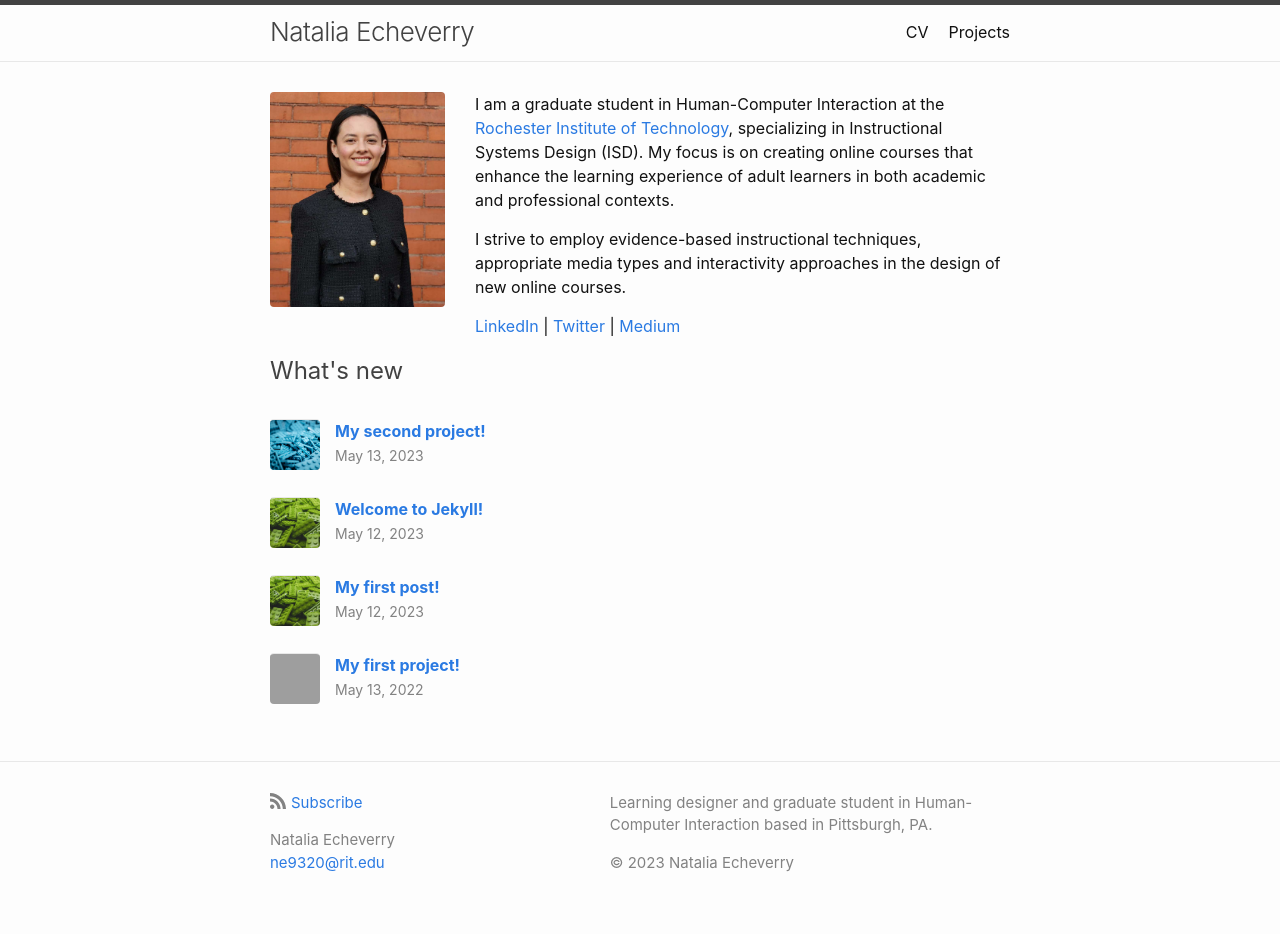
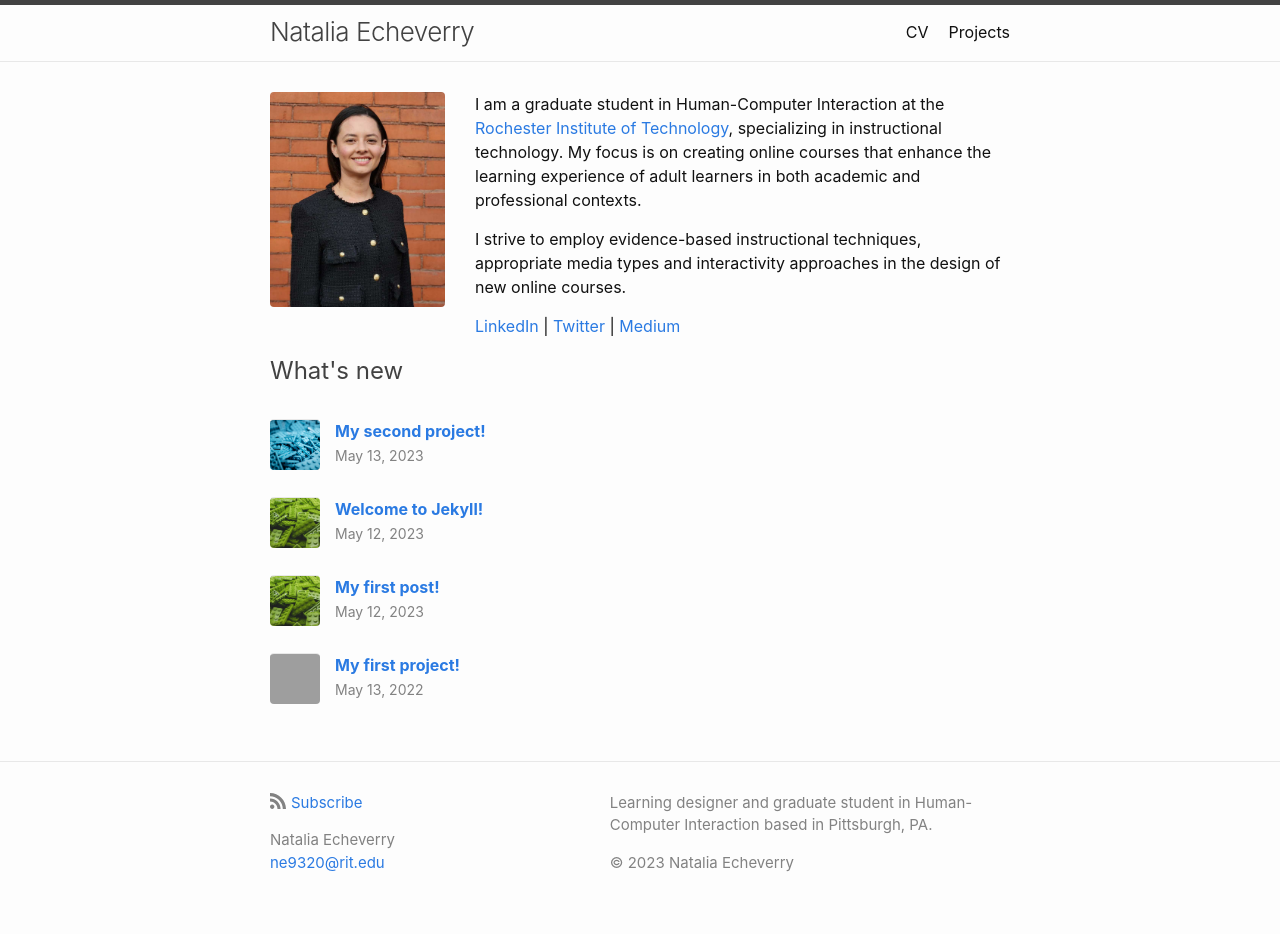
Before and after one commit to verrynatalia/verrynatalia, a Jekyll site: the page built from index.markdown, in a window 1280 px wide. Built offline with Jekyll 4.4.1, drawn with Linux system fonts in a browser that asks for light colours; some web fonts are replaced; grey boxes are pictures that could not be loaded.

Commit message:
Update index.markdown

```diff
--- a/index.markdown
+++ b/index.markdown
@@ -5,7 +5,7 @@
 layout: home
 ---
 
-I am a graduate student in Human-Computer Interaction at the [Rochester Institute of Technology][RIT], specializing in Instructional Systems Design (ISD). My focus is on creating online courses that enhance the learning experience of adult learners in both academic and professional contexts.
+I am a graduate student in Human-Computer Interaction at the [Rochester Institute of Technology][RIT], specializing in instructional technology. My focus is on creating online courses that enhance the learning experience of adult learners in both academic and professional contexts.
 
 I strive to employ evidence-based instructional techniques, appropriate media types and interactivity approaches in the design of new online courses.
 
```
